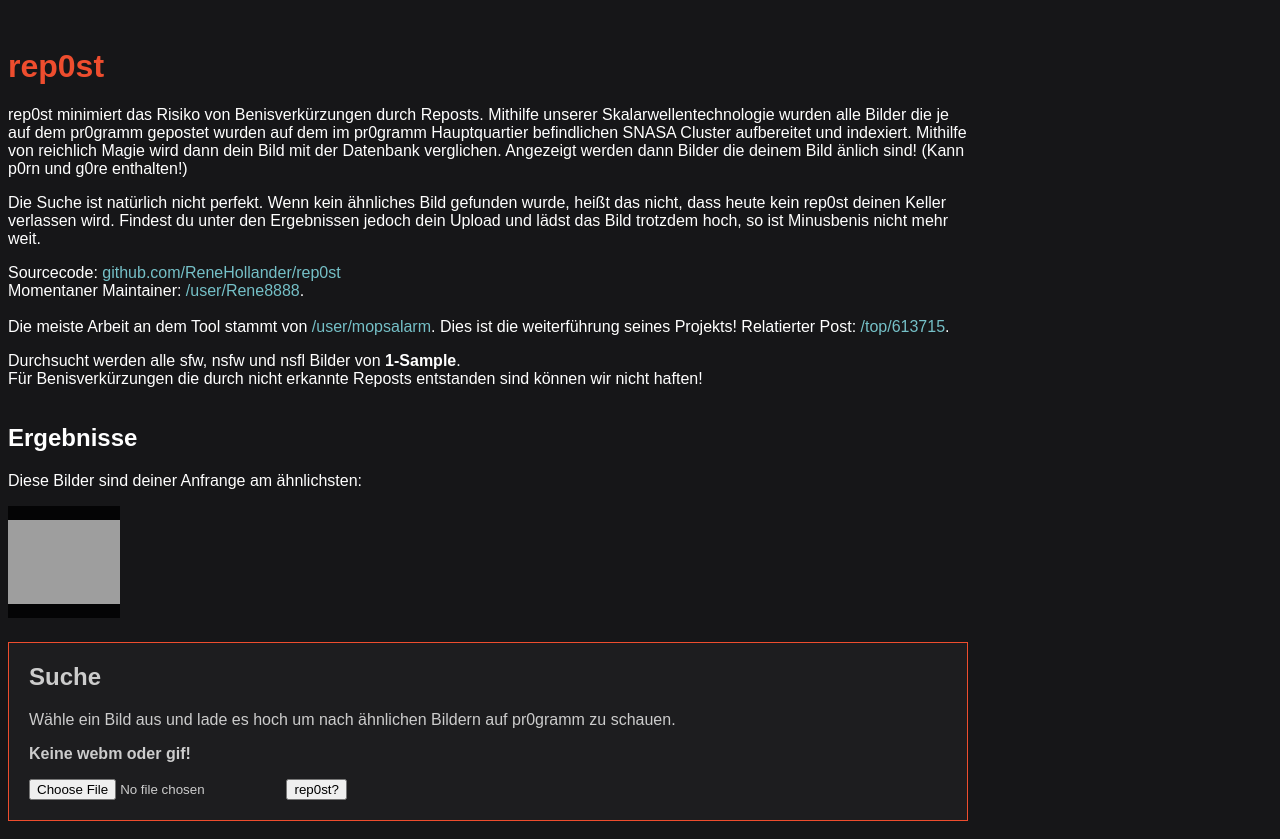
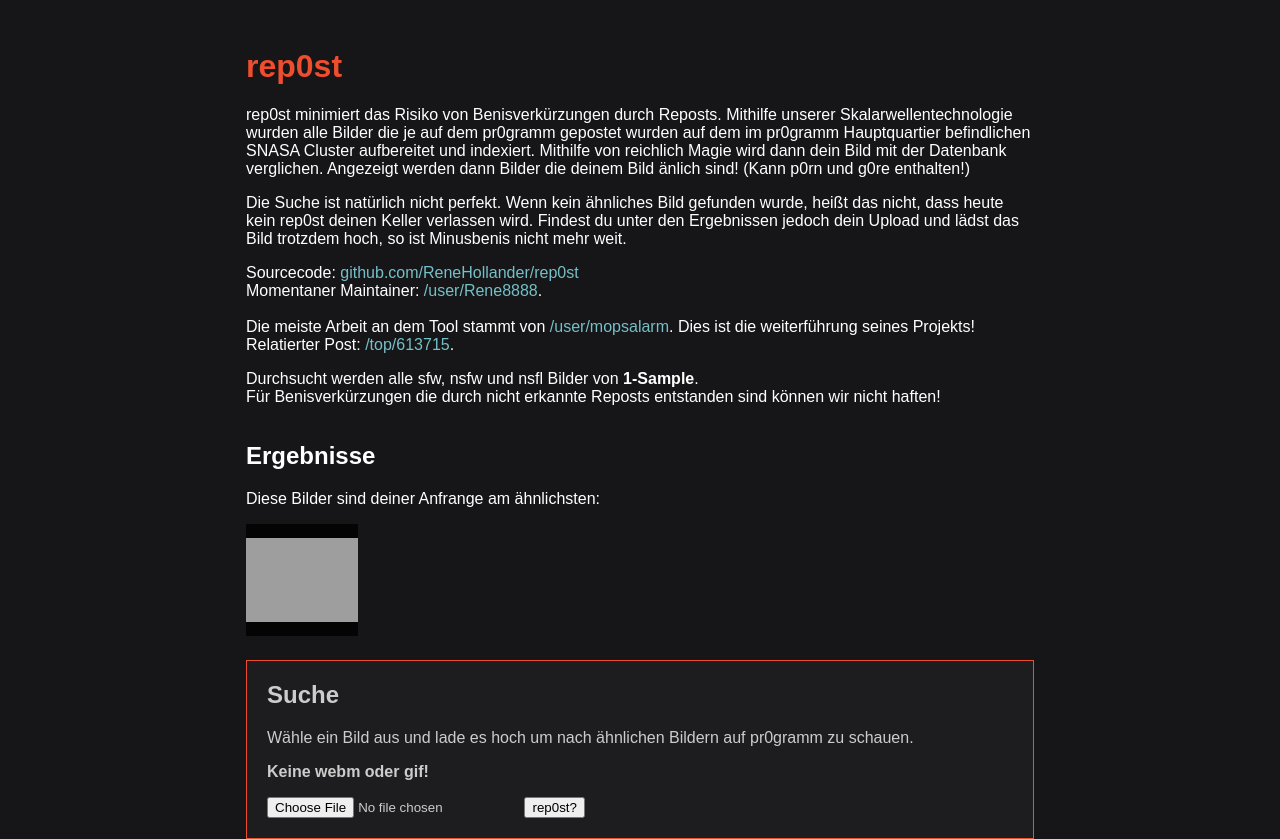
Before and after one commit to ReneHollander/rep0st, a Python web app: template templates/results.html in a window 1280 px wide. Run offline with Jinja, Linux system fonts and the light colour scheme; the template is opened without the code that fills it: most values are stand-ins (such as "Sample title", 1, 10 or a date in 2020); grey boxes are pictures that could not be loaded.

Commit message:
Center site
Like the original one (788px)

```diff
--- a/templates/results.html
+++ b/templates/results.html
@@ -8,6 +8,8 @@
     background: #161618;
     color: white;
     max-width: 60em;
+    width: 788px;
+    margin: 0 auto;
   }
   body, input {
     font-family: sans-serif;
```
